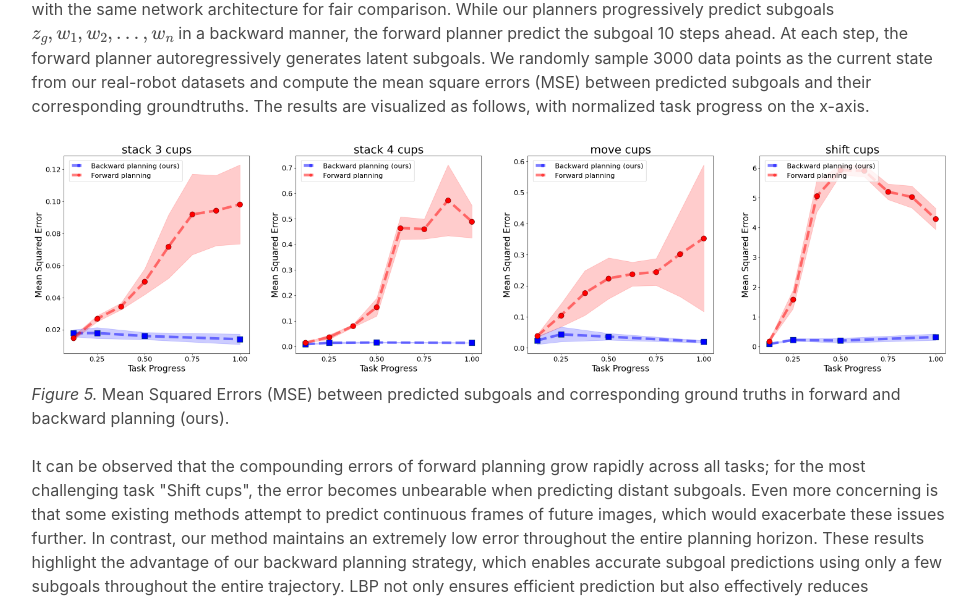
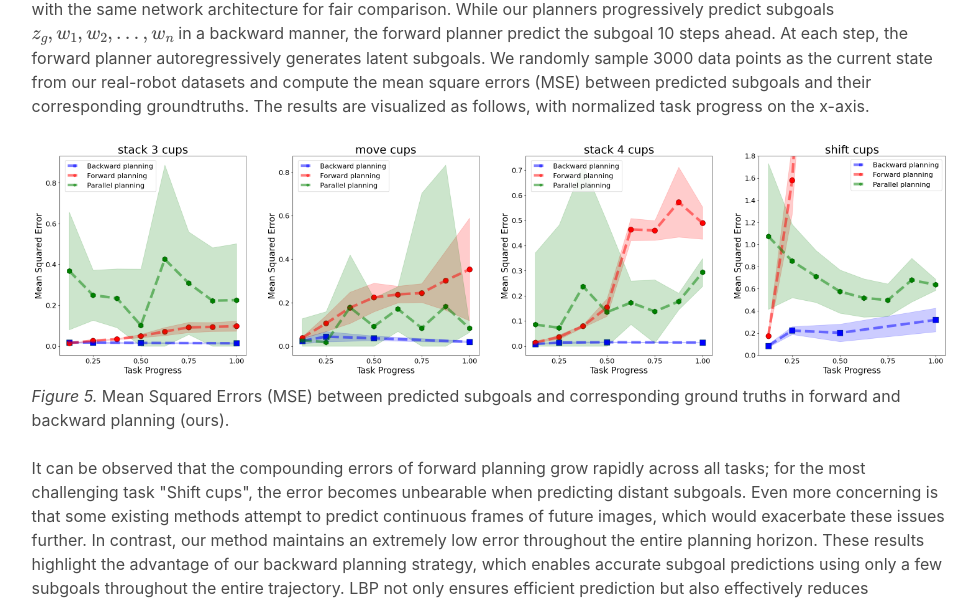
Before and after one commit to lbp-authors/lbp-authors.github.io, a plain HTML site: page index.html in a window 1280 px wide. Shown: the part 490-1091 px from the top of the page, without its empty margins (150-1127 px from the left). Drawn offline with nearby package versions, Linux system fonts and the light colour scheme; some icons are missing; a web font is replaced by a local one.

Commit message:
Update index.html

```diff
--- a/index.html
+++ b/index.html
@@ -129,7 +129,7 @@
                 <p style="text-align: left;">
                     To verify the effectiveness of the backward planning approach, we train conventional forward planners \( f(z_{t+k}|z_t,\phi_l) \) with the same network architecture for fair comparison. While our planners progressively predict subgoals \( z_{g}, w_1, w_2, \dots, w_n \) in a backward manner, the forward planner predict the subgoal 10 steps ahead. At each step, the forward planner autoregressively generates latent subgoals. We randomly sample 3000 data points as the current state from our real-robot datasets and compute the mean square errors (MSE) between predicted subgoals and their corresponding groundtruths. The results are visualized as follows, with normalized task progress on the x-axis.
                 </p><br>
-                <img src="./assets/web/forward_error_3.png" alt="algebraic reasoning" class="center" style="width: 100%;">
+                <img src="./assets/web/forward_error_4.png" alt="algebraic reasoning" class="center" style="width: 100%;">
                 <p style="text-align: left;">
                     <i>Figure 5.</i> Mean Squared Errors (MSE) between predicted subgoals and corresponding ground truths in forward and backward planning (ours).
                 </p>
```
